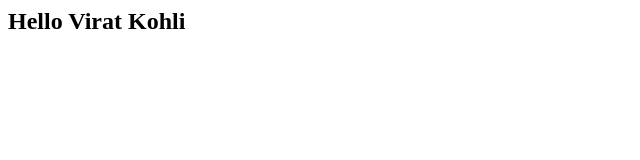
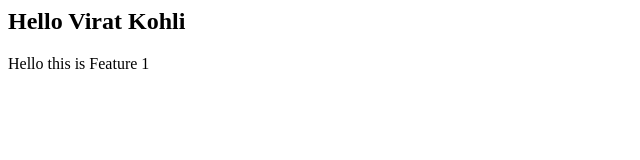
Before and after one commit to autidnyanesh/LocalRepo, a plain HTML site: page Index.html in a window 1280 px wide. Shown: the whole page, without its empty margins (0-640 px from the left). Drawn offline with Linux system fonts and the light colour scheme.

Commit message:
This Commit on Feature branch only

```diff
--- a/Index.html
+++ b/Index.html
@@ -1 +1,2 @@
 <h2>Hello Virat Kohli</h2>
+<p>Hello this is Feature 1</p>
```
